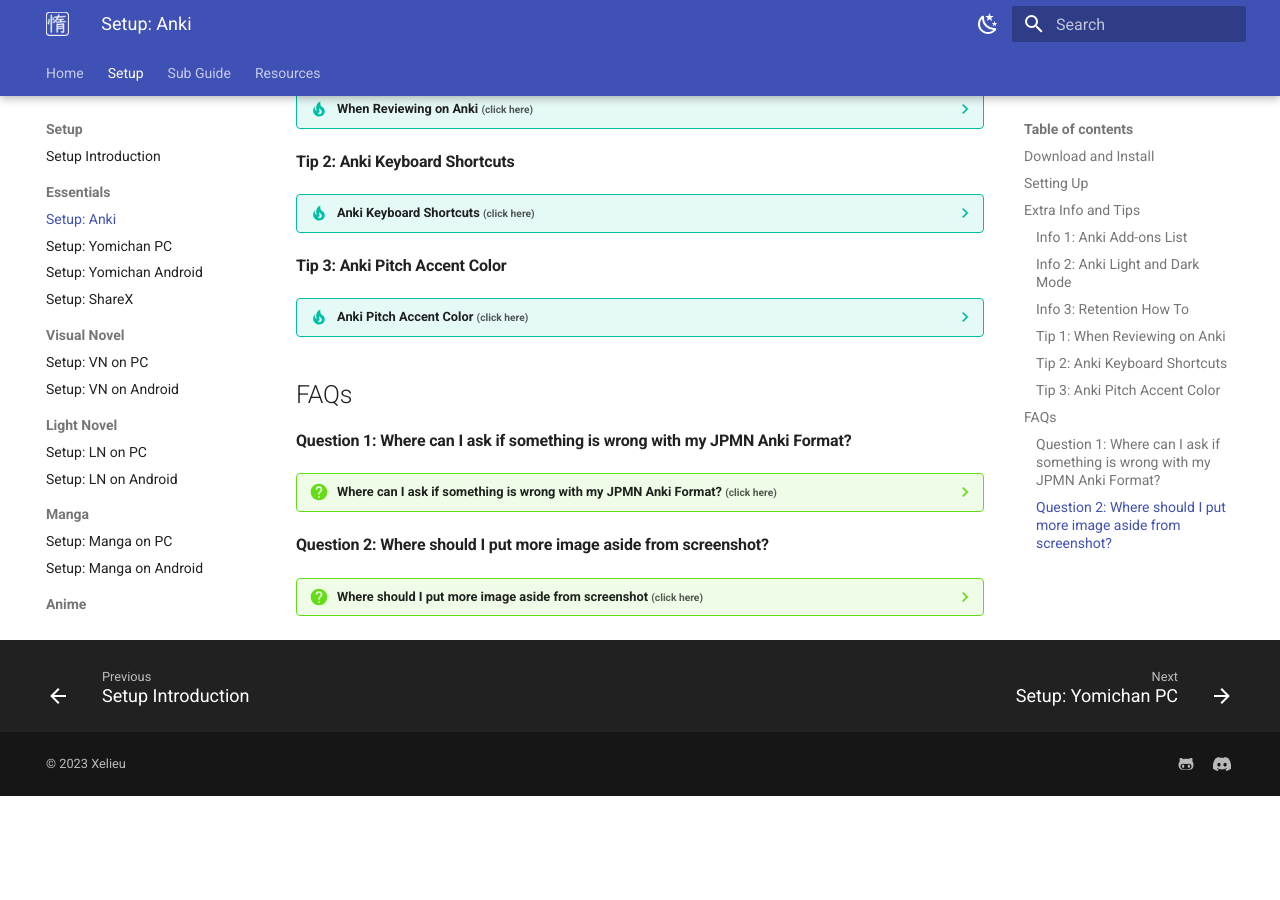
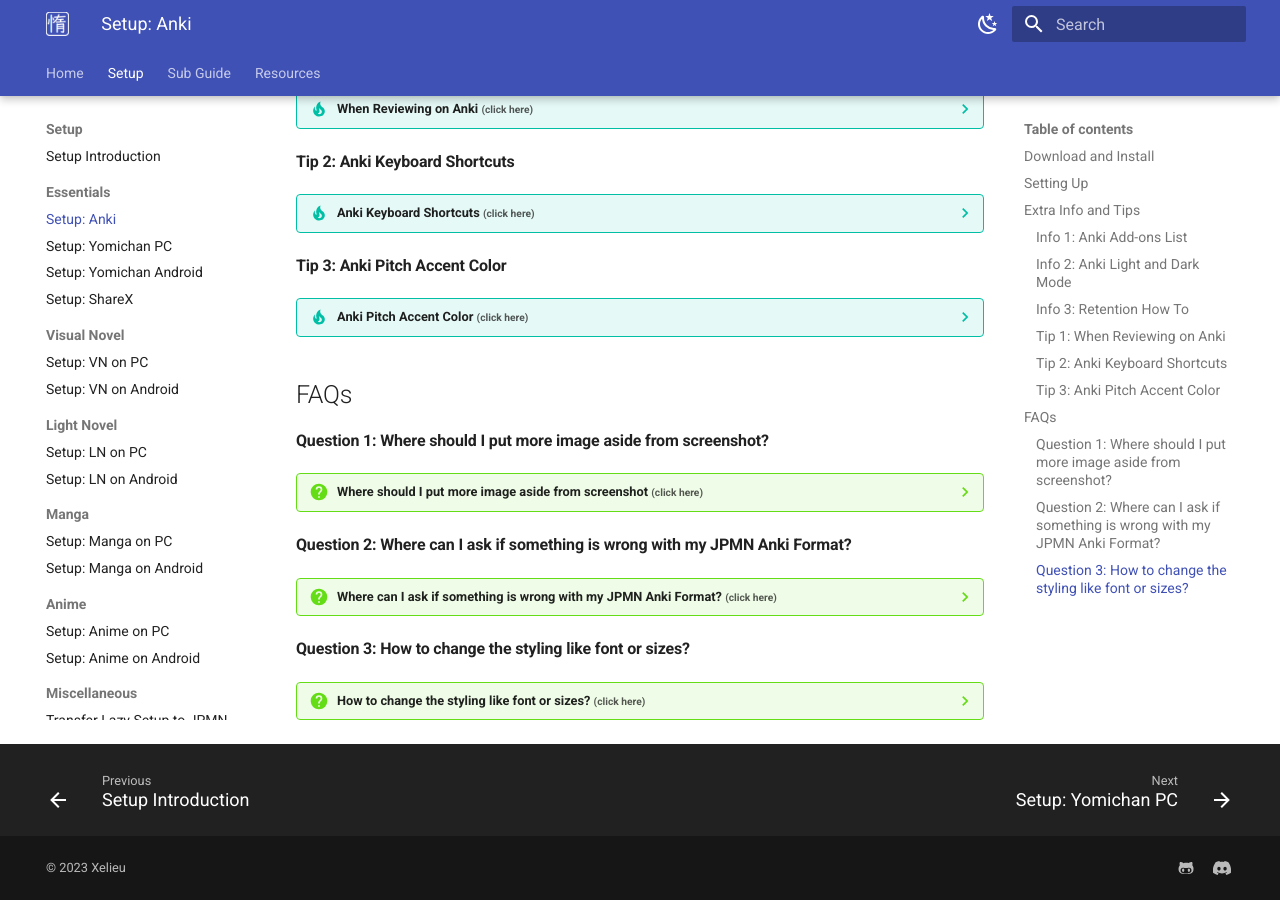
Before and after one commit to Xelieu/xelieu.github.io, an MkDocs documentation site: the page built from docs/jp-lazy-guide/setupAnki.md, in a window 1280 px wide and 900 px high, scrolled down 3296 px. Built offline with MkDocs 1.6.1 and Material for MkDocs 9.7.7, drawn with Linux system fonts in a browser that asks for light colours; before the commit the page ends 4092 px from its top, so only the background shows below that.

Commit message:
$add faq

```diff
--- a/docs/jp-lazy-guide/setupAnki.md
+++ b/docs/jp-lazy-guide/setupAnki.md
@@ -109,16 +109,26 @@
 
 ## FAQs
 
-#### Question 1: Where can I ask if something is wrong with my JPMN Anki Format?
-
-??? question "Where can I ask if something is wrong with my JPMN Anki Format? <small>(click here)</small>"
-
-    - In [JPMN's FAQ & Troubleshooting](https://aquafina-water-bottle.github.io/jp-mining-note/faq/) page, or in [TMW](https://learnjapanese.moe/join/) specifically [#jp-mining-note](https://discord.com/channels/617136488840429598/1041466793094557879) channel
-
-#### Question 2: Where should I put more image aside from screenshot?
+#### Question 1: Where should I put more image aside from screenshot?
 
 ??? question "Where should I put more image aside from screenshot <small>(click here)</small>"
 
     - Put it in `PrimaryDefinitionPicture` in `Anki`
 
     - You can paste the image while reviewing by going `Edit` mode or `E` shortcut
+
+#### Question 2: Where can I ask if something is wrong with my JPMN Anki Format?
+
+??? question "Where can I ask if something is wrong with my JPMN Anki Format? <small>(click here)</small>"
+
+    - In [JPMN's FAQ & Troubleshooting](https://aquafina-water-bottle.github.io/jp-mining-note/faq/) page, or in [TMW](https://learnjapanese.moe/join/) specifically [#jp-mining-note](https://discord.com/channels/617136488840429598/1041466793094557879) channel
+
+#### Question 3: How to change the styling like font or sizes?
+
+??? question "How to change the styling like font or sizes? <small>(click here)</small>"
+
+    - In the same way as `Step 6`, on the card's `styling` tab
+
+    - Scroll down until you find `/* ================ jp-mining-note: INSERT CUSTOM CSS BELOW ================ */`
+
+    - Changing anything not below that specific `line of code` will be reverted back once you `updated` the `note`
```
